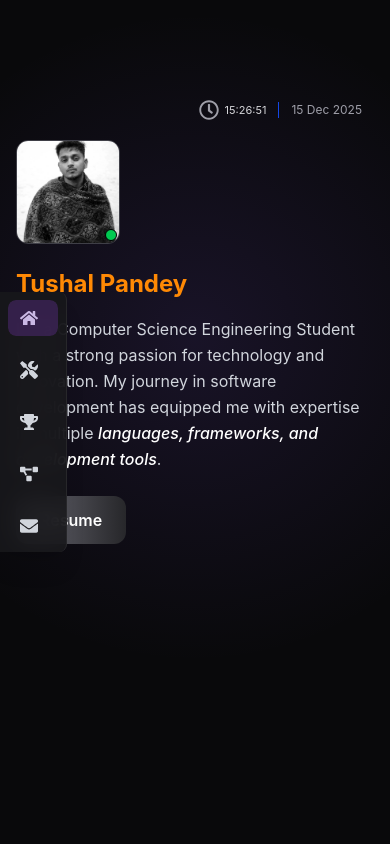
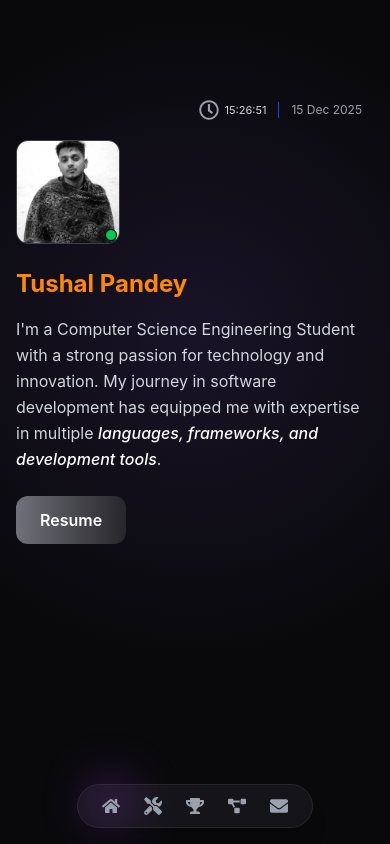
Before and after one commit to pandeYtushal/Portfolio2, a React (Vite) app: page / in a window 390 px wide. Shown: the top 844 px of the page. Built offline with nearby package versions, Linux system fonts and the light colour scheme.

Commit message:
Refactor Navbar component for improved responsiveness

```diff
--- a/src/components/Navbar.jsx
+++ b/src/components/Navbar.jsx
@@ -22,69 +22,69 @@ const Navbar = () => {
   const observerRef = useRef(null);
 
   useEffect(() => {
-    const sections = navLinks
-      .map((link) => document.querySelector(link.href))
-      .filter(Boolean);
+    const sections = navLinks.map((link) => document.querySelector(link.href)).filter(Boolean);
 
     observerRef.current = new IntersectionObserver(
-      (entries) => {
-        entries.forEach((entry) => {
-          if (entry.isIntersecting) {
+      (entries) => {const visible = entries.filter((e) => e.isIntersecting).sort((a, b) => b.intersectionRatio - a.intersectionRatio)[0];
+        if (visible) {
           const index = navLinks.findIndex(
-              (link) => link.href === `#${entry.target.id}`
-            );
-            if (index !== -1) setActiveIndex(index);
-          }
-        });
-      },
-      { threshold: 0.6 }
-    );
+            (link) => link.href === `#${visible.target.id}`);
+          if (index !== -1) setActiveIndex(index);}},
+      { threshold: 0.6 });
+ sections.forEach((section) =>
+    observerRef.current.observe(section));
 
-    sections.forEach((section) => observerRef.current.observe(section));
-    return () => observerRef.current.disconnect();
-  }, []);
+    return () => {
+      if (observerRef.current) observerRef.current.disconnect(); };}, []);
 
   return (
-    <nav className="fixed left-0 top-1/2 -translate-y-1/2 z-50">
-      <div className="bg-zinc-900/90 backdrop-blur-md p-2 rounded-r-lg border-r border-zinc-800 shadow-xl">
-        <div className="flex flex-col gap-4">
+    <nav className="fixed bottom-4 left-0 right-0 z-50 flex justify-center px-3">
+      <div
+        className="relative flex gap-6 bg-zinc-900/90 backdrop-blur-md
+                   px-6 py-3 md:px-8 md:py-3
+                   rounded-full border border-zinc-800 shadow-xl">
         {navLinks.map((link, index) => {
           const Icon = link.icon;
-            const isActive = activeIndex === index;
-            const isHovered = hoverIndex === index;
 
           return (
-              <motion.a
-                key={link.name}
-                href={link.href}
+            <a key={link.name}href={link.href}aria-label={link.name}aria-current={activeIndex === index ? "page" : undefined}
               onMouseEnter={() => setHoverIndex(index)}
               onMouseLeave={() => setHoverIndex(null)}
-                className="relative flex items-center gap-2 px-3 py-2 text-gray-300 hover:text-white transition font-medium rounded-lg overflow-hidden"
-                animate={{ width: isHovered ? 150 : 50 }}
-                transition={{ duration: 0.3 }}
-              >
-                {/* Active background */}
-                {isActive && (
-                  <motion.div
-                    layoutId="nav-active-bg"
-                    className="absolute inset-0 bg-purple-500/20 rounded-lg"
-                    transition={{ type: "spring", stiffness: 500, damping: 35 }}
+              onFocus={() => setHoverIndex(index)}
+              onBlur={() => setHoverIndex(null)}className="relative flex flex-col items-center text-gray-400 hover:text-white transition outline-none">
+              {/* ACTIVE GLOW */}
+              {activeIndex === index && (
+                <motion.span
+                  layoutId="dock-active"
+                  className="absolute -top-4 left-1/2-translate-x-1/2 h-10 w-10 rounded-full bg-purple-500/40 blur-xl"
+                  transition={{
+                    type: "spring",
+                    stiffness: 500,
+                    damping: 35,
+                  }}
                 />
               )}
 
-                <Icon className="text-lg flex-shrink-0" />
-                <motion.span
-                  className="text-sm whitespace-nowrap"
+              {/* HOVER GLOW */}
+              <motion.span className="absolute -top-3 left-1/2-translate-x-1/2 h-8 w-8 rounded-full bg-purple-400/30 blur-lg"
                 initial={{ opacity: 0 }}
-                  animate={{ opacity: isHovered ? 1 : 0 }}
-                  transition={{ duration: 0.2 }}
-                >
+                animate={{
+                  opacity:
+                    hoverIndex === index &&
+                    activeIndex !== index
+                      ? 1
+                      : 0,}}transition={{ duration: 0.2 }}/>
+
+              {/* ICON */}
+              <Icon className="relative text-lg md:text-xl" />
+
+              {/* LABEL (desktop only) */}
+              <span className="hidden md:block mt-1 text-[11px]">
                 {link.name}
-                </motion.span>
-              </motion.a>
+              </span>
+            </a>
           );
         })}
-        </div>
       </div>
     </nav>
   );
```
Lines whose indentation alone changed are shown as unchanged.
